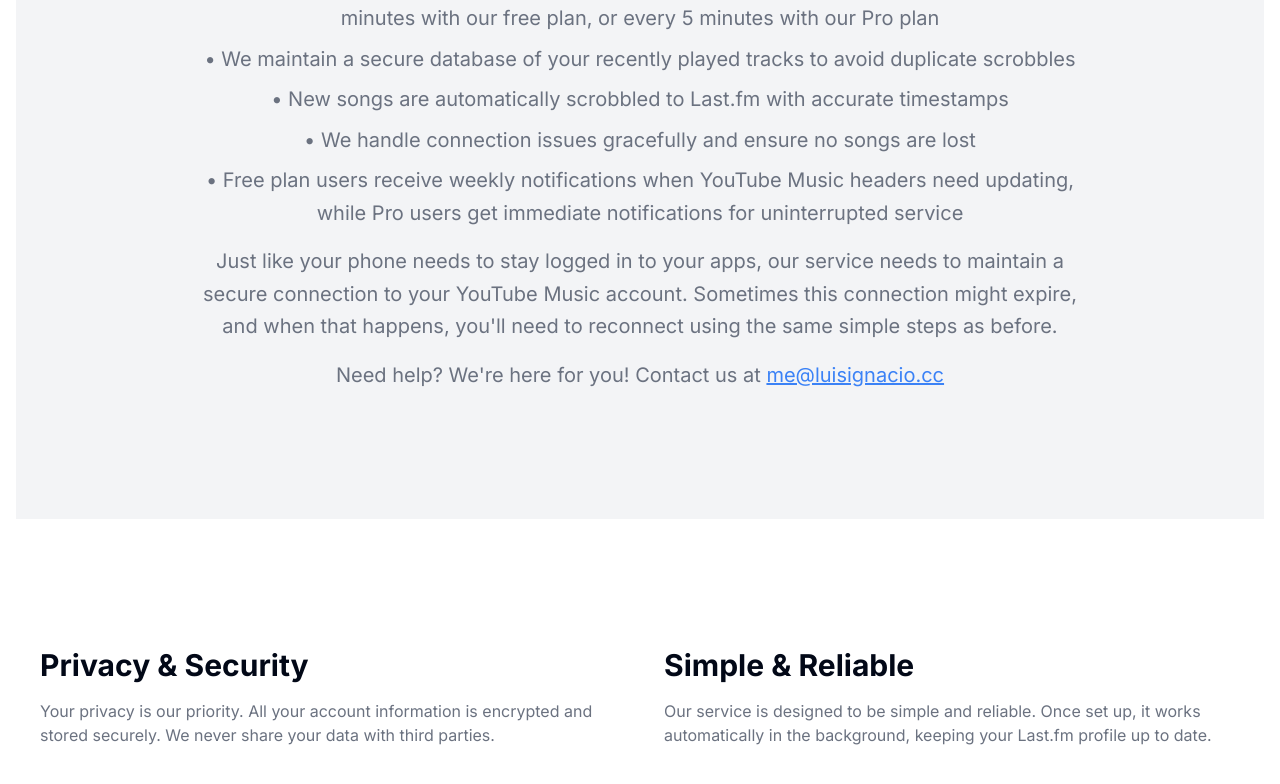
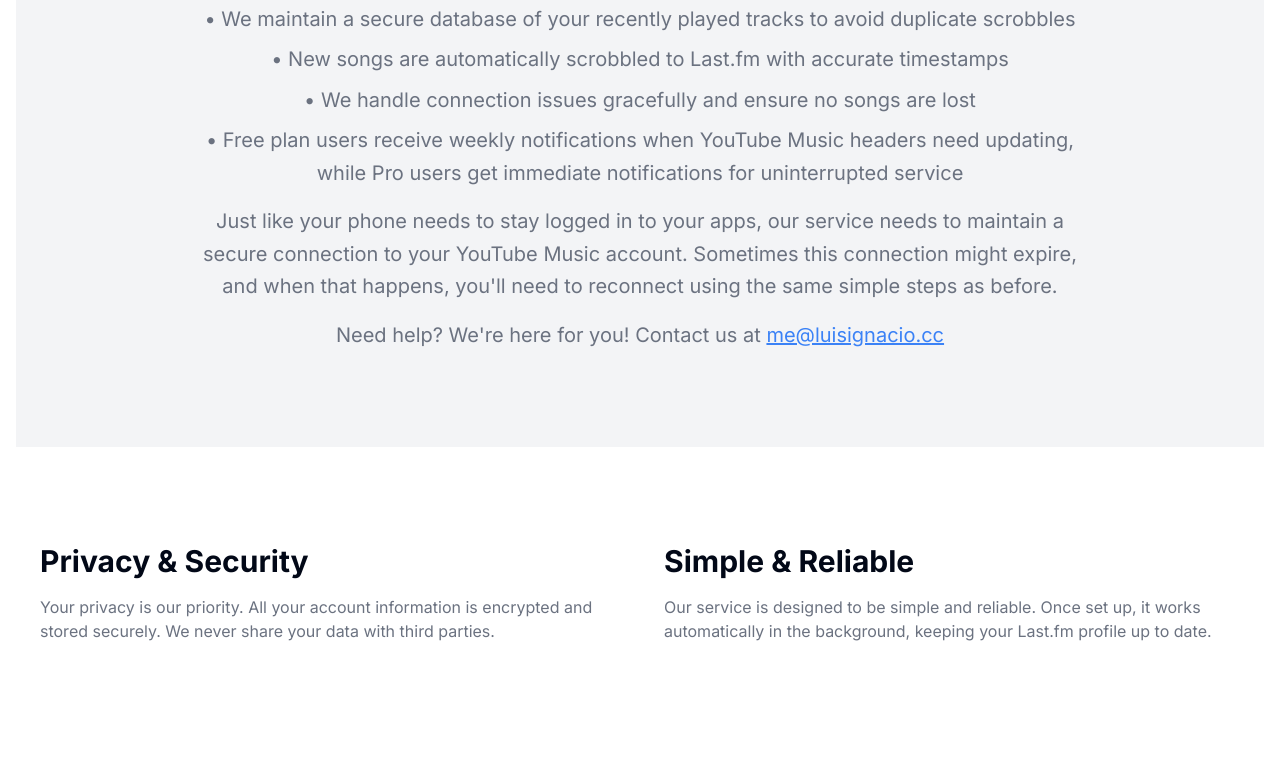
Before and after one commit to luisignaciocc/ytmusic-scrobbler-web, a Next.js app in the folder apps/web/: page / in a window 1280 px wide. Shown: the part 1192-1976 px from the top of the page. After the commit the page ends 1931 px from the top, so only its background shows below. Built offline with nearby package versions, Linux system fonts and the light colour scheme; no server answers.

Commit message:
fix: reduce padding in layout and sections for improved visual consistency

```diff
--- a/apps/web/app/layout.tsx
+++ b/apps/web/app/layout.tsx
@@ -21,7 +21,7 @@
         <SessionAuthProvider>
           <div className="flex flex-col min-h-[100dvh]">
             <Header />
-            <div className="container mx-auto px-4 mt-4">{children}</div>
+            <div className="container mx-auto px-4 mt-2">{children}</div>
           </div>
           <ImplementationNotice />
         </SessionAuthProvider>
--- a/apps/web/app/page.tsx
+++ b/apps/web/app/page.tsx
@@ -54,7 +54,7 @@
                 </p>
               </div>
 
-              <div className="space-y-6 mt-8">
+              <div className="space-y-4 mt-6">
                 <div className="flex items-center gap-4">
                   <div
                     className={`w-8 h-8 rounded-full flex items-center justify-center text-sm font-medium ${
@@ -185,7 +185,7 @@
         </div>
       </section>
 
-      <section className="w-full py-12 md:py-24 lg:py-32 bg-gray-100 dark:bg-gray-800">
+      <section className="w-full py-8 md:py-16 lg:py-24 bg-gray-100 dark:bg-gray-800">
         <div className="container px-4 md:px-6 mx-auto">
           <div className="flex flex-col items-center justify-center space-y-4 text-center">
             <div className="space-y-2">
@@ -245,7 +245,7 @@
         </div>
       </section>
 
-      <section className="w-full py-12 md:py-24 lg:py-32">
+      <section className="w-full py-8 md:py-16 lg:py-24">
         <div className="container px-4 md:px-6 mx-auto">
           <div className="grid gap-6 lg:grid-cols-2 lg:gap-12">
             <div className="space-y-4">
```
